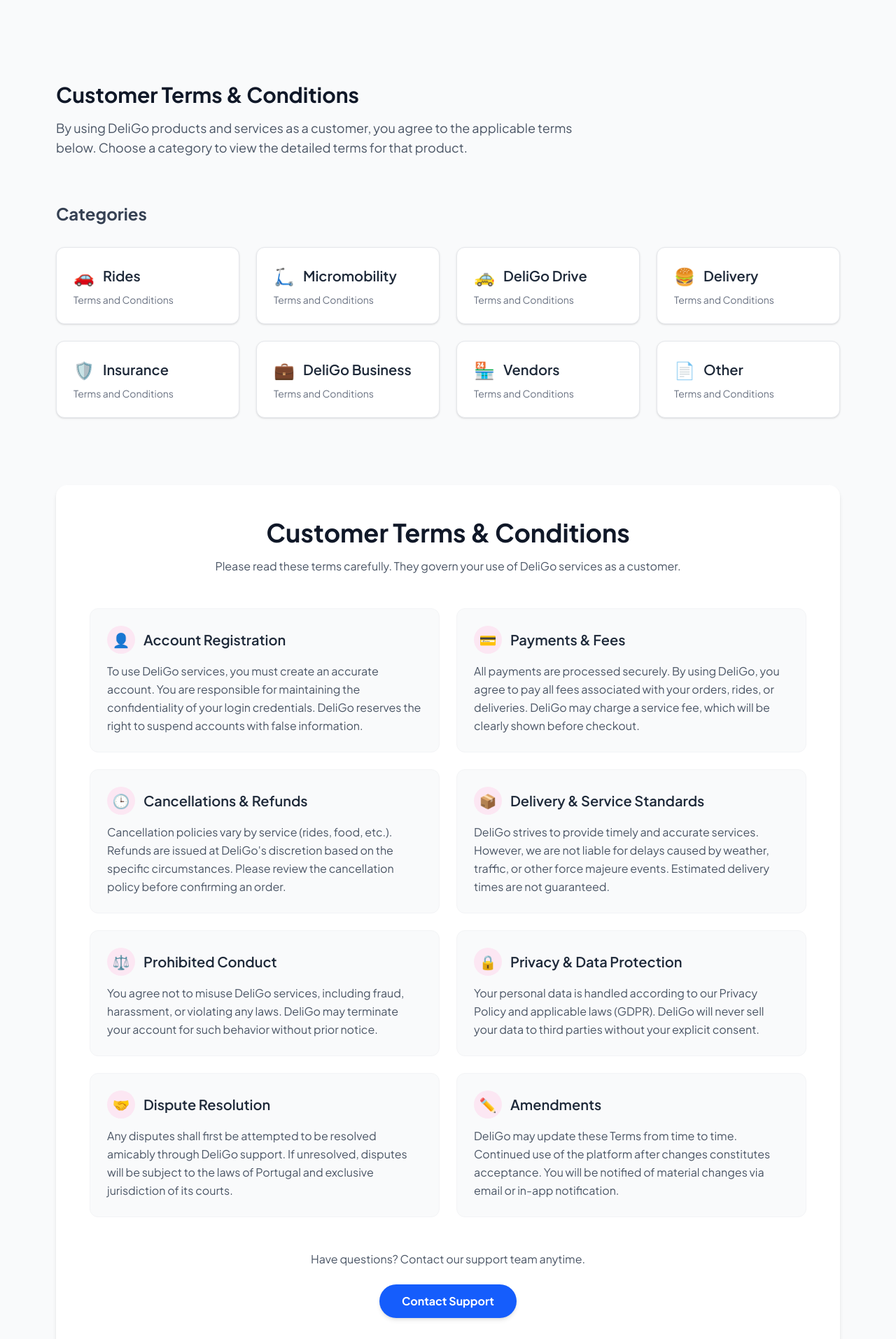
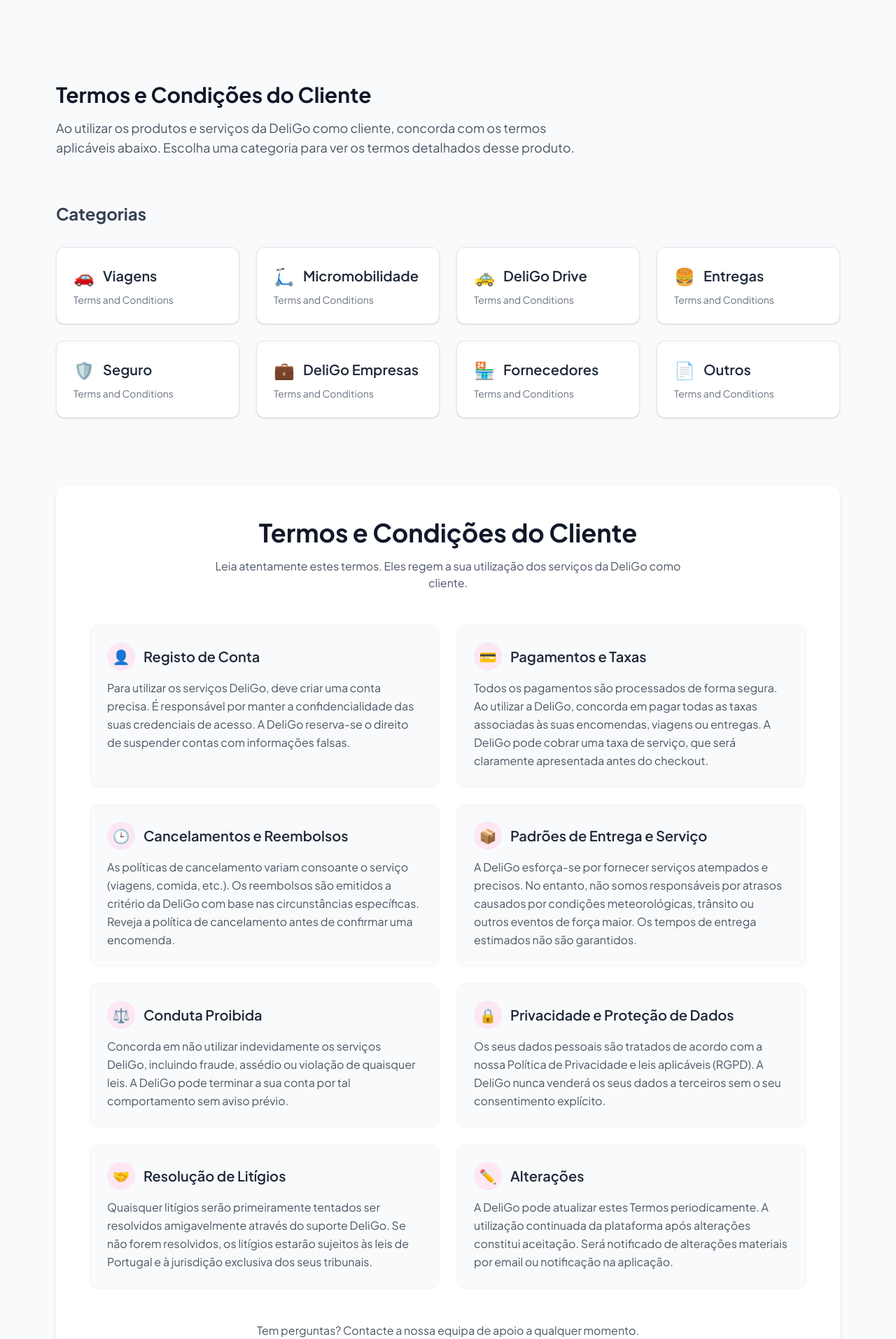
Before and after one commit to deligo-pt/deligo-food-e-commerce-web-application, a Next.js app: page /terms in a window 1280 px wide. Shown: the part 231-2144 px from the top of the page at 70% size. Built offline with nearby package versions, Linux system fonts and the light colour scheme; no server answers.

Commit message:
feat: add EN/PT translations and multilingual support for terms page

```diff
--- a/src/app/(main)/terms/page.tsx
+++ b/src/app/(main)/terms/page.tsx
@@ -1,58 +1,64 @@
 "use client";
 
 import Link from "next/link";
+import { useTranslation } from "@/hooks/useTranslation";
 
+export default function TermsPage() {
+  const { t } = useTranslation();
+
+  // Categories with static icons and translated names
   const categories = [
-  { name: "Rides", icon: "🚗", href: "/terms/rides" },
-  { name: "Micromobility", icon: "🛴", href: "/terms/micromobility" },
-  { name: "DeliGo Drive", icon: "🚕", href: "/terms/drive" },
-  { name: "Delivery", icon: "🍔", href: "/terms/delivery" },
-  { name: "Insurance", icon: "🛡️", href: "/terms/insurance" },
-  { name: "DeliGo Business", icon: "💼", href: "/terms/business" },
-  { name: "Vendors", icon: "🏪", href: "/terms/vendors" },
-  { name: "Other", icon: "📄", href: "/terms/other" },
+    { name: t("categoryRides"), icon: "🚗", href: "/terms/rides" },
+    { name: t("categoryMicromobility"), icon: "🛴", href: "/terms/micromobility" },
+    { name: t("categoryDeliGoDrive"), icon: "🚕", href: "/terms/drive" },
+    { name: t("categoryDelivery"), icon: "🍔", href: "/terms/delivery" },
+    { name: t("categoryInsurance"), icon: "🛡️", href: "/terms/insurance" },
+    { name: t("categoryDeliGoBusiness"), icon: "💼", href: "/terms/business" },
+    { name: t("categoryVendors"), icon: "🏪", href: "/terms/vendors" },
+    { name: t("categoryOther"), icon: "📄", href: "/terms/other" },
   ];
 
+  // Customer terms with static icons and translated titles/texts
   const customerTerms = [
     {
       icon: "👤",
-    title: "Account Registration",
-    text: "To use DeliGo services, you must create an accurate account. You are responsible for maintaining the confidentiality of your login credentials. DeliGo reserves the right to suspend accounts with false information.",
+      title: t("termAccountRegistrationTitle"),
+      text: t("termAccountRegistrationText"),
     },
     {
       icon: "💳",
-    title: "Payments & Fees",
-    text: "All payments are processed securely. By using DeliGo, you agree to pay all fees associated with your orders, rides, or deliveries. DeliGo may charge a service fee, which will be clearly shown before checkout.",
+      title: t("termPaymentsFeesTitle"),
+      text: t("termPaymentsFeesText"),
     },
     {
       icon: "🕒",
-    title: "Cancellations & Refunds",
-    text: "Cancellation policies vary by service (rides, food, etc.). Refunds are issued at DeliGo's discretion based on the specific circumstances. Please review the cancellation policy before confirming an order.",
+      title: t("termCancellationsRefundsTitle"),
+      text: t("termCancellationsRefundsText"),
     },
     {
       icon: "📦",
-    title: "Delivery & Service Standards",
-    text: "DeliGo strives to provide timely and accurate services. However, we are not liable for delays caused by weather, traffic, or other force majeure events. Estimated delivery times are not guaranteed.",
+      title: t("termDeliveryStandardsTitle"),
+      text: t("termDeliveryStandardsText"),
     },
     {
       icon: "⚖️",
-    title: "Prohibited Conduct",
-    text: "You agree not to misuse DeliGo services, including fraud, harassment, or violating any laws. DeliGo may terminate your account for such behavior without prior notice.",
+      title: t("termProhibitedConductTitle"),
+      text: t("termProhibitedConductText"),
     },
     {
       icon: "🔒",
-    title: "Privacy & Data Protection",
-    text: "Your personal data is handled according to our Privacy Policy and applicable laws (GDPR). DeliGo will never sell your data to third parties without your explicit consent.",
+      title: t("termPrivacyTitle"),
+      text: t("termPrivacyText"),
     },
     {
       icon: "🤝",
-    title: "Dispute Resolution",
-    text: "Any disputes shall first be attempted to be resolved amicably through DeliGo support. If unresolved, disputes will be subject to the laws of Portugal and exclusive jurisdiction of its courts.",
+      title: t("termDisputeResolutionTitle"),
+      text: t("termDisputeResolutionText"),
     },
     {
       icon: "✏️",
-    title: "Amendments",
-    text: "DeliGo may update these Terms from time to time. Continued use of the platform after changes constitutes acceptance. You will be notified of material changes via email or in-app notification.",
+      title: t("termAmendmentsTitle"),
+      text: t("termAmendmentsText"),
     },
   ];
 
@@ -97,14 +103,13 @@ const TermCard = ({
     </div>
   );
 
-export default function TermsPage() {
   return (
     <main className="bg-gray-50 text-gray-900">
       {/* Hero Section */}
       <section className="relative py-20">
         <div className="container mx-auto px-4 text-center">
           <h1 className="text-4xl md:text-5xl lg:text-6xl font-extrabold tracking-tight">
-            Terms and Conditions
+            {t("termsHeroTitle")}
           </h1>
         </div>
       </section>
@@ -113,19 +118,15 @@ export default function TermsPage() {
       <div className="container mx-auto px-4 py-12 max-w-6xl">
         {/* Introduction */}
         <div className="max-w-3xl mb-16">
-          <h2 className="text-3xl font-bold mb-4">
-            Customer Terms &amp; Conditions
-          </h2>
-          <p className="text-lg text-gray-600">
-            By using DeliGo products and services as a customer, you agree to
-            the applicable terms below. Choose a category to view the detailed
-            terms for that product.
-          </p>
+          <h2 className="text-3xl font-bold mb-4">{t("termsIntroTitle")}</h2>
+          <p className="text-lg text-gray-600">{t("termsIntroDescription")}</p>
         </div>
 
         {/* Categories Grid */}
         <section className="mb-24">
-          <h3 className="text-2xl font-bold mb-8 text-gray-700">Categories</h3>
+          <h3 className="text-2xl font-bold mb-8 text-gray-700">
+            {t("termsCategoriesHeading")}
+          </h3>
           <div className="grid grid-cols-1 sm:grid-cols-2 lg:grid-cols-4 gap-6">
             {categories.map((cat) => (
               <CategoryCard key={cat.name} {...cat} />
@@ -137,11 +138,10 @@ export default function TermsPage() {
         <section className="bg-white rounded-2xl shadow-md p-6 md:p-10 lg:p-12">
           <div className="text-center max-w-2xl mx-auto mb-12">
             <h2 className="text-3xl md:text-4xl font-bold mb-4">
-              Customer Terms &amp; Conditions
+              {t("termsCustomerSectionTitle")}
             </h2>
             <p className="text-gray-600">
-              Please read these terms carefully. They govern your use of DeliGo
-              services as a customer.
+              {t("termsCustomerSectionDescription")}
             </p>
           </div>
 
@@ -153,11 +153,9 @@ export default function TermsPage() {
 
           {/* CTA Button */}
           <div className="text-center mt-12">
-            <p className="text-gray-600 mb-6">
-              Have questions? Contact our support team anytime.
-            </p>
+            <p className="text-gray-600 mb-6">{t("termsContactSupportHelper")}</p>
             <button className="bg-blue-600 hover:bg-blue-700 text-white font-bold py-3 px-8 rounded-full transition transform active:scale-95 shadow-md">
-              Contact Support
+              {t("termsContactSupportButton")}
             </button>
           </div>
         </section>
--- a/src/assets/translations/en.ts
+++ b/src/assets/translations/en.ts
@@ -1130,6 +1130,54 @@ const en = {
   privacyRights3: "Receive a portable copy of your data.",
   privacyRights4:
     "Lodge a complaint with your local data protection authority.",
+  // Terms Page
+  termsHeroTitle: "Terms and Conditions",
+  termsIntroTitle: "Customer Terms & Conditions",
+  termsIntroDescription:
+    "By using DeliGo products and services as a customer, you agree to the applicable terms below. Choose a category to view the detailed terms for that product.",
+  termsCategoriesHeading: "Categories",
+  termsCustomerSectionTitle: "Customer Terms & Conditions",
+  termsCustomerSectionDescription:
+    "Please read these terms carefully. They govern your use of DeliGo services as a customer.",
+  termsContactSupportHelper:
+    "Have questions? Contact our support team anytime.",
+  termsContactSupportButton: "Contact Support",
+
+  // Category names
+  categoryRides: "Rides",
+  categoryMicromobility: "Micromobility",
+  categoryDeliGoDrive: "DeliGo Drive",
+  categoryDelivery: "Delivery",
+  categoryInsurance: "Insurance",
+  categoryDeliGoBusiness: "DeliGo Business",
+  categoryVendors: "Vendors",
+  categoryOther: "Other",
+
+  // Term cards
+  termAccountRegistrationTitle: "Account Registration",
+  termAccountRegistrationText:
+    "To use DeliGo services, you must create an accurate account. You are responsible for maintaining the confidentiality of your login credentials. DeliGo reserves the right to suspend accounts with false information.",
+  termPaymentsFeesTitle: "Payments & Fees",
+  termPaymentsFeesText:
+    "All payments are processed securely. By using DeliGo, you agree to pay all fees associated with your orders, rides, or deliveries. DeliGo may charge a service fee, which will be clearly shown before checkout.",
+  termCancellationsRefundsTitle: "Cancellations & Refunds",
+  termCancellationsRefundsText:
+    "Cancellation policies vary by service (rides, food, etc.). Refunds are issued at DeliGo's discretion based on the specific circumstances. Please review the cancellation policy before confirming an order.",
+  termDeliveryStandardsTitle: "Delivery & Service Standards",
+  termDeliveryStandardsText:
+    "DeliGo strives to provide timely and accurate services. However, we are not liable for delays caused by weather, traffic, or other force majeure events. Estimated delivery times are not guaranteed.",
+  termProhibitedConductTitle: "Prohibited Conduct",
+  termProhibitedConductText:
+    "You agree not to misuse DeliGo services, including fraud, harassment, or violating any laws. DeliGo may terminate your account for such behavior without prior notice.",
+  termPrivacyTitle: "Privacy & Data Protection",
+  termPrivacyText:
+    "Your personal data is handled according to our Privacy Policy and applicable laws (GDPR). DeliGo will never sell your data to third parties without your explicit consent.",
+  termDisputeResolutionTitle: "Dispute Resolution",
+  termDisputeResolutionText:
+    "Any disputes shall first be attempted to be resolved amicably through DeliGo support. If unresolved, disputes will be subject to the laws of Portugal and exclusive jurisdiction of its courts.",
+  termAmendmentsTitle: "Amendments",
+  termAmendmentsText:
+    "DeliGo may update these Terms from time to time. Continued use of the platform after changes constitutes acceptance. You will be notified of material changes via email or in-app notification.",
 };
 
 export default en;
--- a/src/assets/translations/pt.ts
+++ b/src/assets/translations/pt.ts
@@ -1126,6 +1126,54 @@ const pt = {
   privacyRights3: "Receber uma cópia portátil dos seus dados.",
   privacyRights4:
     "Apresentar uma reclamação à sua autoridade local de proteção de dados.",
+  // Terms Page
+  termsHeroTitle: "Termos e Condições",
+  termsIntroTitle: "Termos e Condições do Cliente",
+  termsIntroDescription:
+    "Ao utilizar os produtos e serviços da DeliGo como cliente, concorda com os termos aplicáveis abaixo. Escolha uma categoria para ver os termos detalhados desse produto.",
+  termsCategoriesHeading: "Categorias",
+  termsCustomerSectionTitle: "Termos e Condições do Cliente",
+  termsCustomerSectionDescription:
+    "Leia atentamente estes termos. Eles regem a sua utilização dos serviços da DeliGo como cliente.",
+  termsContactSupportHelper:
+    "Tem perguntas? Contacte a nossa equipa de apoio a qualquer momento.",
+  termsContactSupportButton: "Contactar Suporte",
+
+  // Category names
+  categoryRides: "Viagens",
+  categoryMicromobility: "Micromobilidade",
+  categoryDeliGoDrive: "DeliGo Drive",
+  categoryDelivery: "Entregas",
+  categoryInsurance: "Seguro",
+  categoryDeliGoBusiness: "DeliGo Empresas",
+  categoryVendors: "Fornecedores",
+  categoryOther: "Outros",
+
+  // Term cards
+  termAccountRegistrationTitle: "Registo de Conta",
+  termAccountRegistrationText:
+    "Para utilizar os serviços DeliGo, deve criar uma conta precisa. É responsável por manter a confidencialidade das suas credenciais de acesso. A DeliGo reserva-se o direito de suspender contas com informações falsas.",
+  termPaymentsFeesTitle: "Pagamentos e Taxas",
+  termPaymentsFeesText:
+    "Todos os pagamentos são processados de forma segura. Ao utilizar a DeliGo, concorda em pagar todas as taxas associadas às suas encomendas, viagens ou entregas. A DeliGo pode cobrar uma taxa de serviço, que será claramente apresentada antes do checkout.",
+  termCancellationsRefundsTitle: "Cancelamentos e Reembolsos",
+  termCancellationsRefundsText:
+    "As políticas de cancelamento variam consoante o serviço (viagens, comida, etc.). Os reembolsos são emitidos a critério da DeliGo com base nas circunstâncias específicas. Reveja a política de cancelamento antes de confirmar uma encomenda.",
+  termDeliveryStandardsTitle: "Padrões de Entrega e Serviço",
+  termDeliveryStandardsText:
+    "A DeliGo esforça-se por fornecer serviços atempados e precisos. No entanto, não somos responsáveis por atrasos causados por condições meteorológicas, trânsito ou outros eventos de força maior. Os tempos de entrega estimados não são garantidos.",
+  termProhibitedConductTitle: "Conduta Proibida",
+  termProhibitedConductText:
+    "Concorda em não utilizar indevidamente os serviços DeliGo, incluindo fraude, assédio ou violação de quaisquer leis. A DeliGo pode terminar a sua conta por tal comportamento sem aviso prévio.",
+  termPrivacyTitle: "Privacidade e Proteção de Dados",
+  termPrivacyText:
+    "Os seus dados pessoais são tratados de acordo com a nossa Política de Privacidade e leis aplicáveis (RGPD). A DeliGo nunca venderá os seus dados a terceiros sem o seu consentimento explícito.",
+  termDisputeResolutionTitle: "Resolução de Litígios",
+  termDisputeResolutionText:
+    "Quaisquer litígios serão primeiramente tentados ser resolvidos amigavelmente através do suporte DeliGo. Se não forem resolvidos, os litígios estarão sujeitos às leis de Portugal e à jurisdição exclusiva dos seus tribunais.",
+  termAmendmentsTitle: "Alterações",
+  termAmendmentsText:
+    "A DeliGo pode atualizar estes Termos periodicamente. A utilização continuada da plataforma após alterações constitui aceitação. Será notificado de alterações materiais por email ou notificação na aplicação.",
 };
 
 export default pt;
```
Lines whose indentation alone changed are shown as unchanged.
